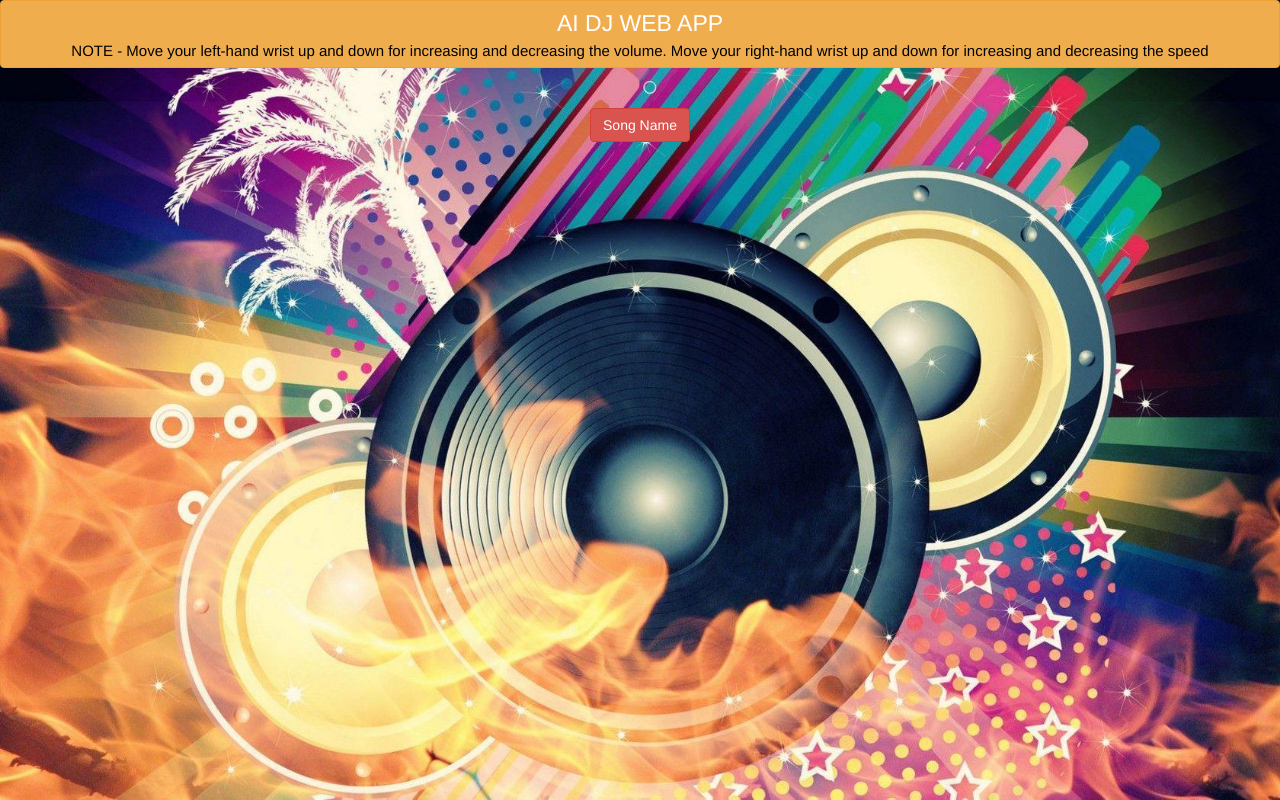
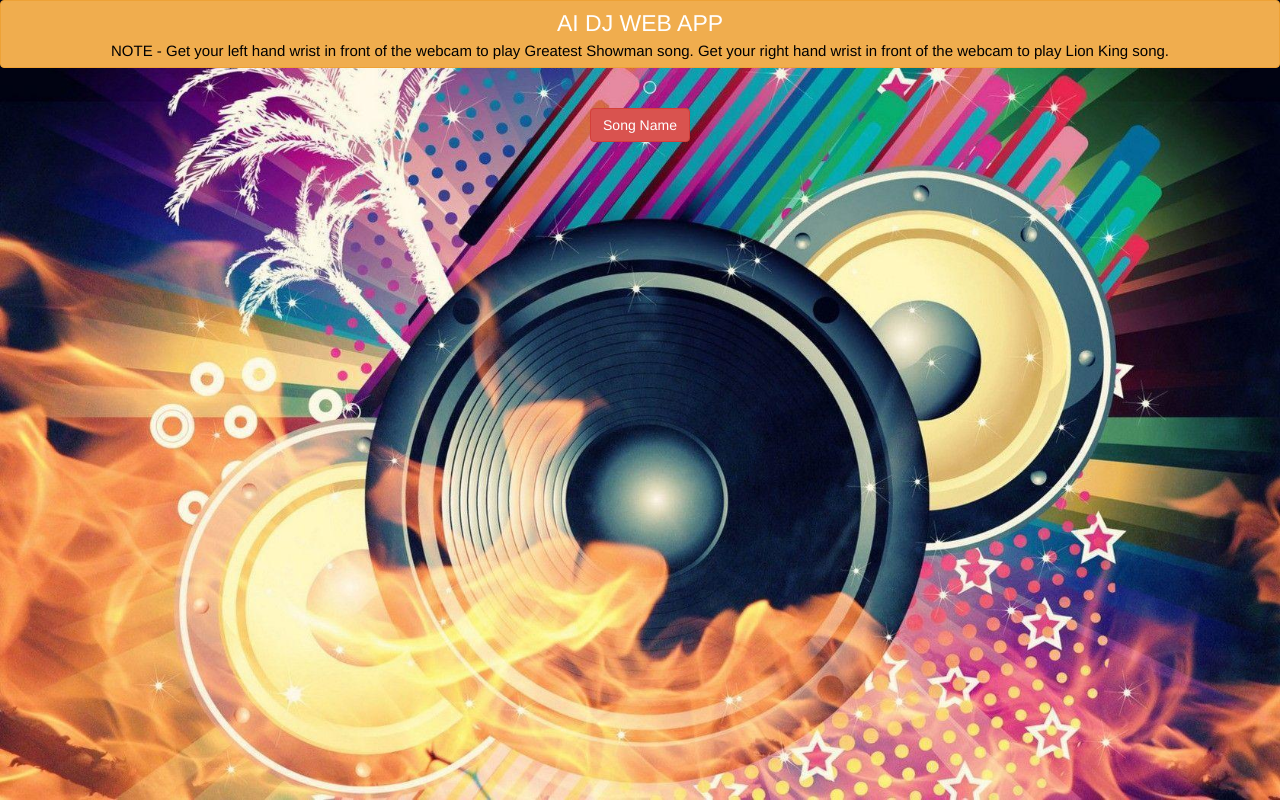
Before and after one commit to Flower123456789/-Cool-DJ-App-P-126-131-, a plain HTML site: page index.html in a window 1280 px wide. Drawn offline with nearby package versions, Linux system fonts and the light colour scheme.

Commit message:
Add files via upload

```diff
--- a/index.html
+++ b/index.html
@@ -17,8 +17,8 @@
 <center>
   	<h3 class="btn btn-warning heading">AI DJ WEB APP
 	    <br>
-	    <span class="note">NOTE - Move your left-hand wrist up and down for increasing and decreasing the volume.
-        Move your right-hand wrist up and down for increasing and decreasing the speed</span>
+	    <span class="note">NOTE - Get your left hand wrist in front of the webcam to play Greatest Showman song. Get your right hand wrist in front of the webcam to play Lion King song.
+      </span>
   	</h3>
 
     <div class="div_song_name">
```
